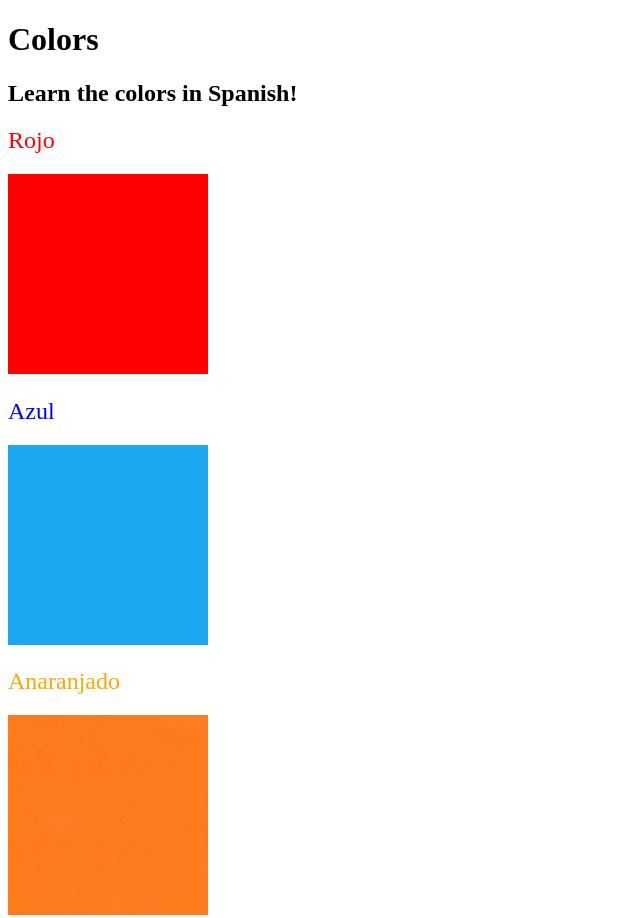
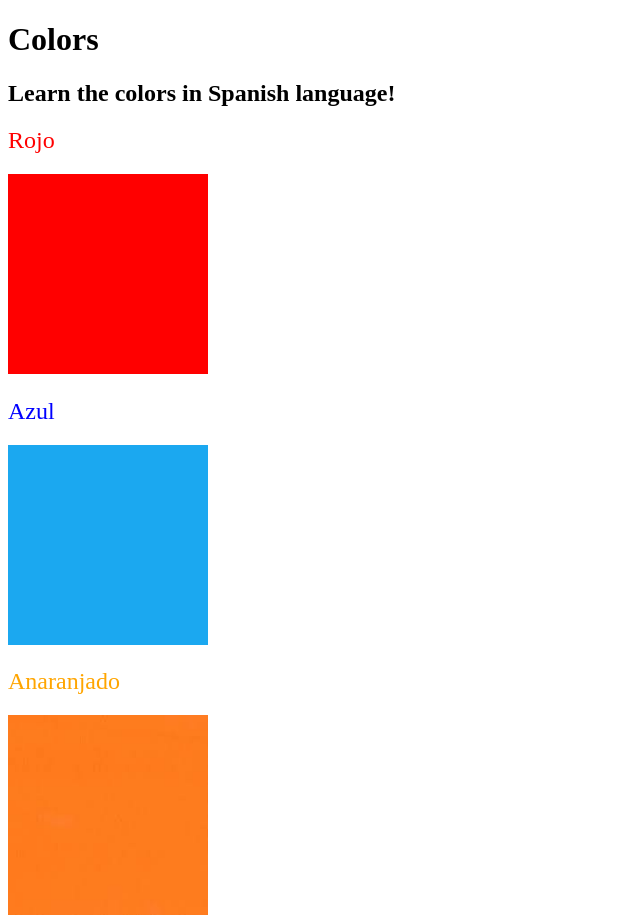
Before and after one commit to BokijonovA/The-Complete-2023-Web-Development-Bootcamp, a plain HTML site: page (Section 4) Introduction to CSS/5.3 Color Vocab Project/index.html in a window 1280 px wide. Shown: the top 918 px of the page, without its empty margins (0-640 px from the left). Drawn offline with Linux system fonts and the light colour scheme.

Commit message:
Some changes to the code are made.

```diff
--- a/(Section 4) Introduction to CSS/5.3 Color Vocab Project/index.html
+++ b/(Section 4) Introduction to CSS/5.3 Color Vocab Project/index.html
@@ -9,7 +9,7 @@
 
 <body>
   <h1>Colors</h1>
-  <h2>Learn the colors in Spanish!</h2>
+  <h2>Learn the colors in Spanish language!</h2>
   <h2 class="color-title" id="red">Rojo</h2>
   <img class="color" src="./assets/images/red.png" alt="red" />
 
```
